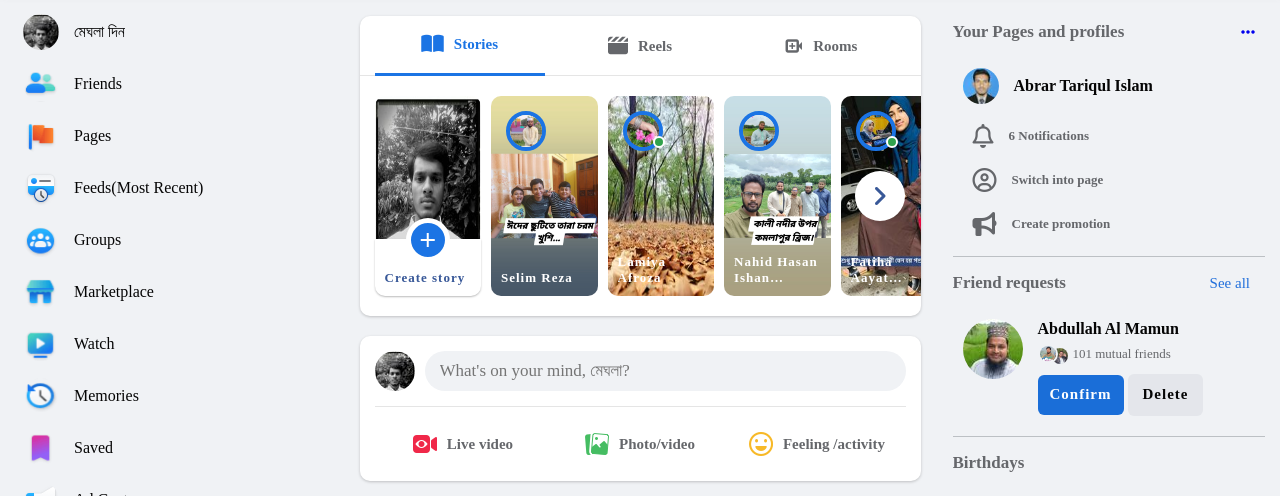
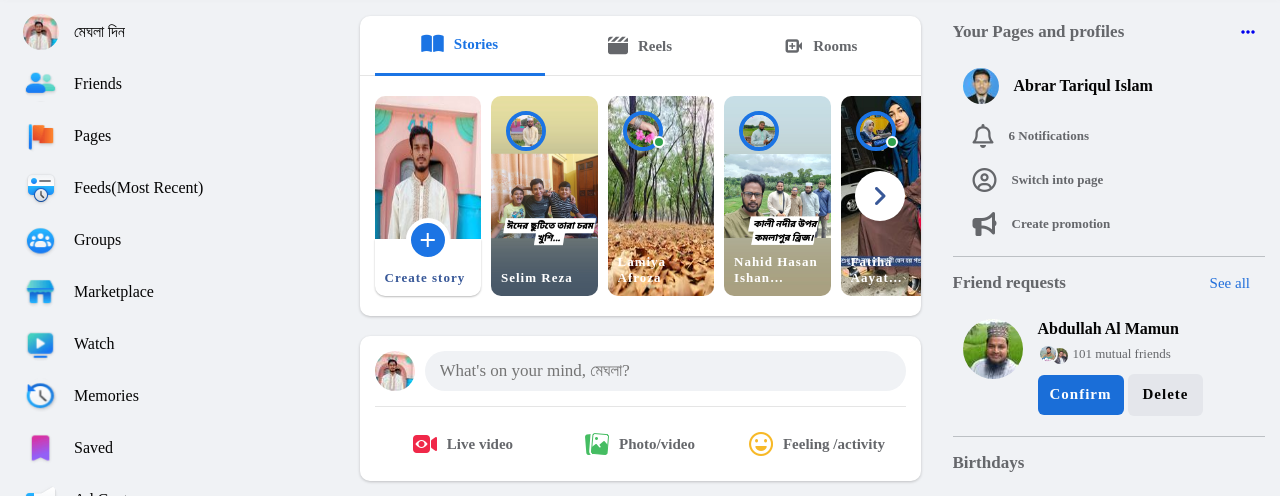
Before and after one commit to abrartariqulislam/facebook, a plain HTML site: page index.html in a window 1280 px wide. Shown: the part 64-560 px from the top of the page. Drawn offline with nearby package versions, Linux system fonts and the light colour scheme; a web font is replaced by a local one.

Commit message:
added new profile

```diff
--- a/index.html
+++ b/index.html
@@ -101,7 +101,7 @@
           </li>
           <li>
             <a href="/" data-profile_tooltip="Account" class="account">
-              <img src="assets/images/profile.png" alt="profile" />
+              <img src="assets/images/profile_2.jpg" alt="profile" />
             </a>
           </li>
         </ul>
@@ -116,7 +116,7 @@
             <!-- list 1 -->
             <li>
               <a href="/" class="center">
-                <img src="assets/images/profile.png" alt="" />
+                <img src="assets/images/profile_2.jpg" alt="" />
                 মেঘলা দিন
               </a>
             </li>
@@ -338,7 +338,7 @@
           </div>
           <div class="story_box center">
             <div class="story first_story">
-              <img src="assets/images/tariqul.jpg" alt="" />
+              <img src="assets/images/tariqul_2.jpg" alt="" />
               <div class="create_story">
                 <span class="material-symbols-outlined"> add </span>
                 <h4>Create story</h4>
@@ -381,7 +381,7 @@
         </div>
         <div class="create_post">
           <div class="create_post_text center">
-            <img src="assets/images/profile.png" alt="" />
+            <img src="assets/images/profile_2.jpg" alt="" />
             <form action="/">
               <input
                 type="text"
@@ -495,14 +495,14 @@
             </div>
             <div class="like_profile">
               <a href="/" class="center">
-                <img src="assets/images/profile.png" alt="" />
+                <img src="assets/images/profile_2.jpg" alt="" />
                 <i class="fa-solid fa-sort-down"></i>
               </a>
             </div>
           </div>
           <div class="comment_area center">
             <div class="comment_profile">
-              <img src="assets/images/profile.png" alt="" />
+              <img src="assets/images/profile_2.jpg" alt="" />
             </div>
             <div class="comment_box center">
               <form action="/">
@@ -630,14 +630,14 @@
             </div>
             <div class="like_profile">
               <a href="/" class="center">
-                <img src="assets/images/profile.png" alt="" />
+                <img src="assets/images/profile_2.jpg" alt="" />
                 <i class="fa-solid fa-sort-down"></i>
               </a>
             </div>
           </div>
           <div class="comment_area center">
             <div class="comment_profile">
-              <img src="assets/images/profile.png" alt="" />
+              <img src="assets/images/profile_2.jpg" alt="" />
             </div>
             <div class="comment_box center">
               <form action="/">
@@ -768,14 +768,14 @@
             </div>
             <div class="like_profile">
               <a href="/" class="center">
-                <img src="assets/images/profile.png" alt="" />
+                <img src="assets/images/profile_2.jpg" alt="" />
                 <i class="fa-solid fa-sort-down"></i>
               </a>
             </div>
           </div>
           <div class="comment_area center">
             <div class="comment_profile">
-              <img src="assets/images/profile.png" alt="" />
+              <img src="assets/images/profile_2.jpg" alt="" />
             </div>
             <div class="comment_box center">
               <form action="/">
@@ -907,14 +907,14 @@
             </div>
             <div class="like_profile">
               <a href="/" class="center">
-                <img src="assets/images/profile.png" alt="" />
+                <img src="assets/images/profile_2.jpg" alt="" />
                 <i class="fa-solid fa-sort-down"></i>
               </a>
             </div>
           </div>
           <div class="comment_area center">
             <div class="comment_profile">
-              <img src="assets/images/profile.png" alt="" />
+              <img src="assets/images/profile_2.jpg" alt="" />
             </div>
             <div class="comment_box center">
               <form action="/">
@@ -1059,14 +1059,14 @@
             </div>
             <div class="like_profile">
               <a href="/" class="center">
-                <img src="assets/images/profile.png" alt="" />
+                <img src="assets/images/profile_2.jpg" alt="" />
                 <i class="fa-solid fa-sort-down"></i>
               </a>
             </div>
           </div>
           <div class="comment_area center">
             <div class="comment_profile">
-              <img src="assets/images/profile.png" alt="" />
+              <img src="assets/images/profile_2.jpg" alt="" />
             </div>
             <div class="comment_box center">
               <form action="/">
@@ -1194,14 +1194,14 @@
             </div>
             <div class="like_profile">
               <a href="/" class="center">
-                <img src="assets/images/profile.png" alt="" />
+                <img src="assets/images/profile_2.jpg" alt="" />
                 <i class="fa-solid fa-sort-down"></i>
               </a>
             </div>
           </div>
           <div class="comment_area center">
             <div class="comment_profile">
-              <img src="assets/images/profile.png" alt="" />
+              <img src="assets/images/profile_2.jpg" alt="" />
             </div>
             <div class="comment_box center">
               <form action="/">
@@ -1339,14 +1339,14 @@
             </div>
             <div class="like_profile">
               <a href="/" class="center">
-                <img src="assets/images/profile.png" alt="" />
+                <img src="assets/images/profile_2.jpg" alt="" />
                 <i class="fa-solid fa-sort-down"></i>
               </a>
             </div>
           </div>
           <div class="comment_area center">
             <div class="comment_profile">
-              <img src="assets/images/profile.png" alt="" />
+              <img src="assets/images/profile_2.jpg" alt="" />
             </div>
             <div class="comment_box center">
               <form action="/">
@@ -1400,7 +1400,7 @@
           <div class="post_title center">
             <div class="post_profile center">
               <div class="post_profile_img active_icon">
-                <img src="assets/images/profile.png" alt="logo" />
+                <img src="assets/images/profile_2.jpg" alt="logo" />
               </div>
               <div class="post_profile_name">
                 <h4>মেঘলা ‍দিন</h4>
@@ -1474,14 +1474,14 @@
             </div>
             <div class="like_profile">
               <a href="/" class="center">
-                <img src="assets/images/profile.png" alt="" />
+                <img src="assets/images/profile_2.jpg" alt="" />
                 <i class="fa-solid fa-sort-down"></i>
               </a>
             </div>
           </div>
           <div class="comment_area center">
             <div class="comment_profile">
-              <img src="assets/images/profile.png" alt="" />
+              <img src="assets/images/profile_2.jpg" alt="" />
             </div>
             <div class="comment_box center">
               <form action="/">
@@ -1612,14 +1612,14 @@
             </div>
             <div class="like_profile">
               <a href="/" class="center">
-                <img src="assets/images/profile.png" alt="" />
+                <img src="assets/images/profile_2.jpg" alt="" />
                 <i class="fa-solid fa-sort-down"></i>
               </a>
             </div>
           </div>
           <div class="comment_area center">
             <div class="comment_profile">
-              <img src="assets/images/profile.png" alt="" />
+              <img src="assets/images/profile_2.jpg" alt="" />
             </div>
             <div class="comment_box center">
               <form action="/">
@@ -1750,14 +1750,14 @@
             </div>
             <div class="like_profile">
               <a href="/" class="center">
-                <img src="assets/images/profile.png" alt="" />
+                <img src="assets/images/profile_2.jpg" alt="" />
                 <i class="fa-solid fa-sort-down"></i>
               </a>
             </div>
           </div>
           <div class="comment_area center">
             <div class="comment_profile">
-              <img src="assets/images/profile.png" alt="" />
+              <img src="assets/images/profile_2.jpg" alt="" />
             </div>
             <div class="comment_box center">
               <form action="/">
@@ -1889,14 +1889,14 @@
             </div>
             <div class="like_profile">
               <a href="/" class="center">
-                <img src="assets/images/profile.png" alt="" />
+                <img src="assets/images/profile_2.jpg" alt="" />
                 <i class="fa-solid fa-sort-down"></i>
               </a>
             </div>
           </div>
           <div class="comment_area center">
             <div class="comment_profile">
-              <img src="assets/images/profile.png" alt="" />
+              <img src="assets/images/profile_2.jpg" alt="" />
             </div>
             <div class="comment_box center">
               <form action="/">
```
Also changed, not shown: assets/images/profile_2.jpg (added), assets/images/tariqul_2.jpg (added).
